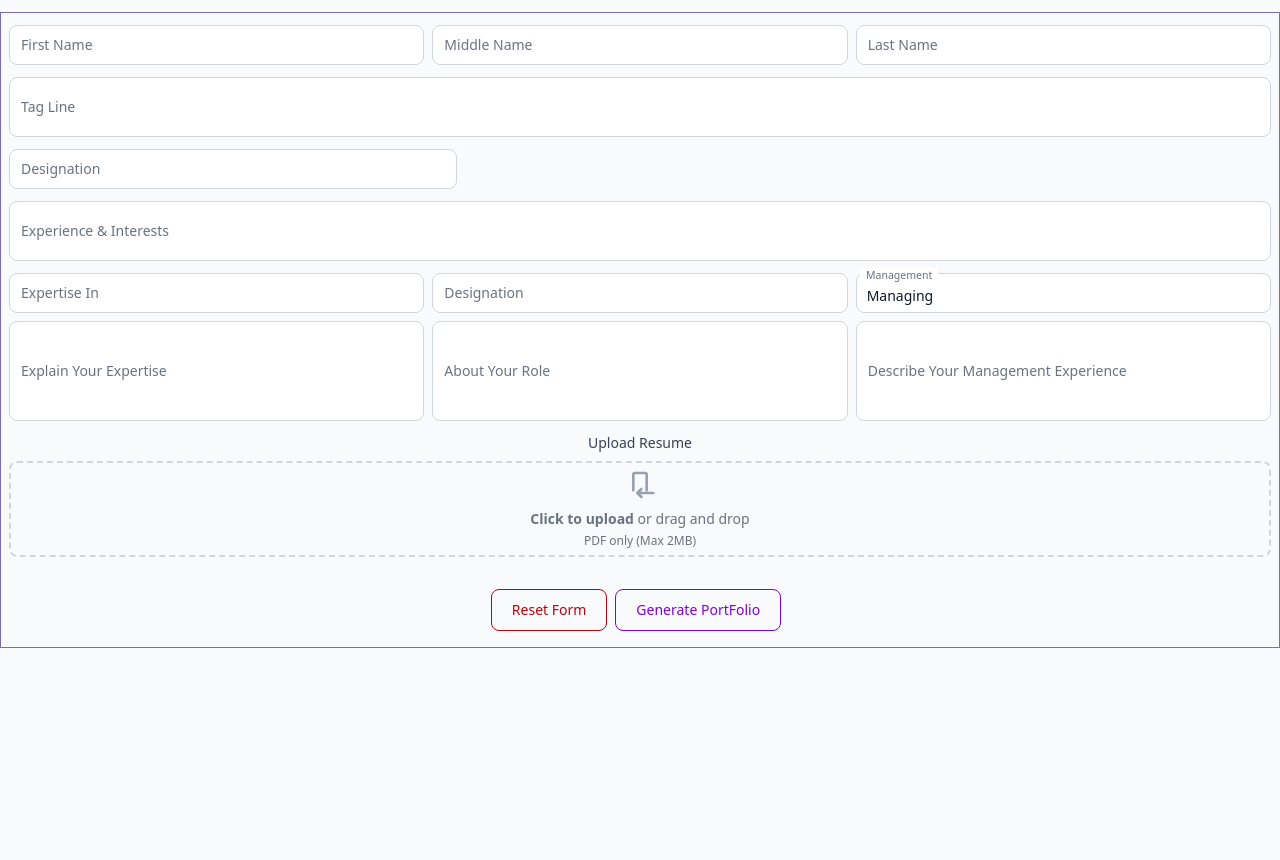
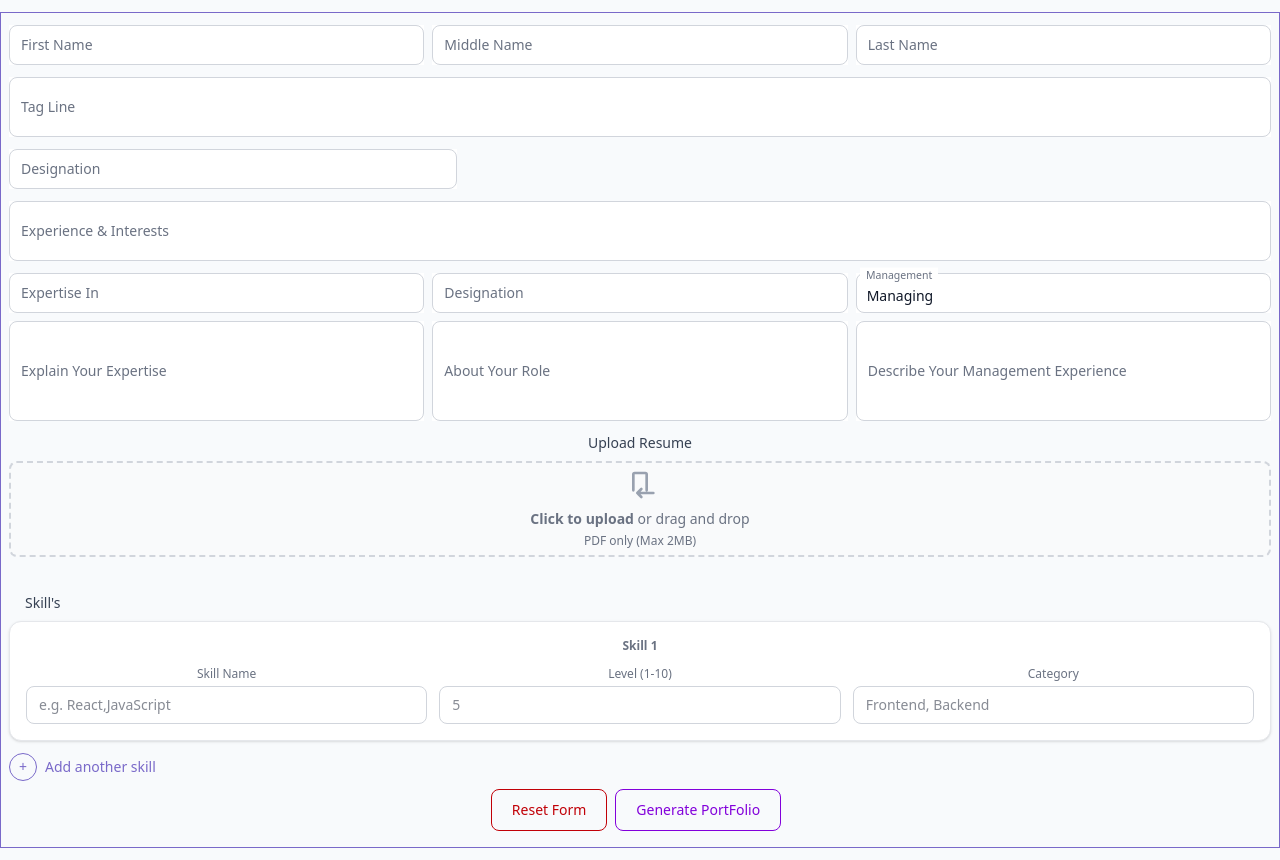
Before and after one commit to nikhilmacpp-cmyk/customfolio, a React (Vite) app: page / in a window 1280 px wide. Before the commit the page ends 800 px from the top, so only its background shows below. Built offline with nearby package versions, Linux system fonts and the light colour scheme.

Commit message:
Fixed : Skill field in form

```diff
--- a/src/components/HeroSection.jsx
+++ b/src/components/HeroSection.jsx
@@ -8,12 +8,12 @@ export const HeroSection = () => {
     >
         <div className="container max-w-4xl mx-auto text-center z-10">
             <div className="space-y-6">
-                <h1 className="text-4xl md:text-6xl font-bold tracking-tight">
+                {firstName && <h1 className="text-4xl md:text-6xl font-bold tracking-tight">
                     <span className="opacity-0 animate-fade-in">{" "}Hi, I'm</span>
                     <span className="text-primary opacity-0 animate-fade-in-delay-1">{" "}{firstName}</span>
                     <span className="text-gradient ml-2 opacity-0 animate-fade-in-delay-2">{" "}{middleName}</span>
                     <span className="text-gradient ml-2 opacity-0 animate-fade-in-delay-2">{" "}{lastName}</span>
-                </h1>
+                </h1>}
                 <p className="text-lg md:text-xl text-muted-foreground max-w-2xl mx-auto opacity-0 animate-fade-in-delay-3">
                     {tagLine}
                 </p>
--- a/src/components/PortfolioForm.jsx
+++ b/src/components/PortfolioForm.jsx
@@ -2,11 +2,11 @@ import { useSelector } from "react-redux";
 
 export const PortfolioForm = (props) => {
     const initialState = useSelector((state) => state.view);
-    const { firstName = '', middleName = '', lastName = '', tagLine = '', isShowMyWork, aboutMeSection = '' ,resume} = initialState;
+    const { firstName = '', middleName = '', lastName = '', tagLine = '', isShowMyWork, aboutMeSection = '', resume, skills = [] } = initialState;
     const {
         action = () => { },
     } = props
-    console.log('resume',resume)
+    console.log('skills', skills)
     return <div className="container border border-primary p-2 m-3">
         <form>
             {/* Name Section */}
@@ -183,7 +183,7 @@ export const PortfolioForm = (props) => {
             </div>
 
             {/* Resume upload */}
-            <div className="mb-6 mt-3">
+            <div className="mt-3">
                 <label className="block mb-2 text-sm font-medium text-gray-700">
                     Upload Resume
                 </label>
@@ -219,6 +219,91 @@ export const PortfolioForm = (props) => {
                 )}
             </div>
 
+            {/* Skills */}
+            <div className="flex mt-3 w-full">
+                <div className="mt-6 w-full">
+                    <p className="text-sm text-left pl-4 font-medium text-gray-700 mb-2">Skill's</p>
+
+                    <div className="space-y-4">
+                        {skills.map((skill, index) => (
+                            <div
+                                key={index}
+                                className="rounded-xl border border-gray-200 bg-white p-4 shadow-sm"
+                            >
+                                <p className="text-xs font-semibold text-gray-500 mb-3">
+                                    Skill {index + 1}
+                                </p>
+
+                                <div className="grid grid-cols-1 gap-3 md:grid-cols-3">
+
+                                    {/* Skill Name */}
+                                    <div className="flex flex-col">
+                                        <label className="text-xs text-gray-500 mb-1">Skill Name</label>
+                                        <input
+                                            type="text"
+                                            value={skill.name}
+                                            name={'name'}
+                                            onChange={e =>
+                                                action({ type: 'ADD-EDIT-SKILLS', payload: e.target.value, forValue: e.target.name ,index})
+                                            }
+                                            className="rounded-lg border border-gray-300 px-3 py-2 text-sm focus:outline-none focus:ring-2 focus:ring-primary/60"
+                                            placeholder="e.g. React,JavaScript"
+                                        />
+                                    </div>
+
+                                    {/* Level (NUMBER) */}
+                                    <div className="flex flex-col">
+                                        <label className="text-xs text-gray-500 mb-1">Level (1-10)</label>
+                                        <input
+                                            type="number"
+                                            min="1"
+                                            max="10"
+                                            name={'level'}
+                                            value={skill.level}
+                                            onChange={e =>
+                                                action({ type: 'ADD-EDIT-SKILLS', payload: e.target.value, forValue: e.target.name ,index})
+                                            }
+                                            className="rounded-lg border border-gray-300 px-3 py-2 text-sm focus:outline-none focus:ring-2 focus:ring-primary/60"
+                                            placeholder="5"
+                                        />
+                                    </div>
+
+                                    {/* Category */}
+                                    <div className="flex flex-col">
+                                        <label className="text-xs text-gray-500 mb-1">Category</label>
+                                        <input
+                                            type="text"
+                                            value={skill.category}
+                                            name={'category'}
+                                            onChange={e =>
+                                                action({ type: 'ADD-EDIT-SKILLS', payload: e.target.value, forValue: e.target.name,index })
+                                            }
+                                            className="rounded-lg border border-gray-300 px-3 py-2 text-sm focus:outline-none focus:ring-2 focus:ring-primary/60"
+                                            placeholder="Frontend, Backend"
+                                        />
+                                    </div>
+
+                                </div>
+                            </div>
+                        ))}
+                    </div>
+
+                    {/* Add Skill Button */}
+                    <div className="flex justify-start">
+                        <button
+                            type="button"
+                            onClick={() => action({ type: 'ADD-SKILLS', payload: '' })}
+                            className="mt-3 cursor-pointer inline-flex items-center gap-2 text-sm font-medium text-primary hover:text-primary/80"
+                        >
+                            <span className="flex h-7 w-7 items-center justify-center rounded-full border border-primary">
+                                +
+                            </span>
+                            <span>Add another skill</span>
+                        </button>
+                    </div>
+
+                </div>
+            </div>
 
             {/* <div className="mt-3 text-left">
                 <label className="inline-flex items-center cursor-pointer" >
--- a/src/pages/Home.jsx
+++ b/src/pages/Home.jsx
@@ -2,12 +2,12 @@
 import BuildPortFolio from "../components/BuildPortFolio"
 import { PortfolioForm } from "../components/PortfolioForm"
 import { useDispatch, useSelector } from "react-redux"
-import { setTagLine, setActiveView, setFirstName, setLastName, setMiddleName, setIsShowMyWork, setAboutMeSection, setResume } from "../redux/viewSlice"
+import { setTagLine, setActiveView, setFirstName, setLastName, setMiddleName, setIsShowMyWork, setAboutMeSection, setResume, setSkills } from "../redux/viewSlice"
 import { useEffect } from "react"
 export const Home = () => {
   const initialState = useSelector((state) => state.view);
   const Dispatch = useDispatch()
-  const { activeView = '', aboutMeSection } = initialState;
+  const { activeView = '', aboutMeSection, skills } = initialState;
 
   const initialAboutMe = {
     designation: "",
@@ -28,7 +28,8 @@ export const Home = () => {
   }, [activeView])
 
   const handleBuildPortFolio = (act) => {
-    const { type = '', payload = 'form', forValue = '' } = act;
+    console.log('act', act)
+    const { type = '', payload = 'form', forValue = '',index=0 } = act;
     switch (type) {
       case 'FORM-EDIT':
         Dispatch(setActiveView(payload))
@@ -41,6 +42,9 @@ export const Home = () => {
         Dispatch(setIsShowMyWork(false))
         Dispatch(setAboutMeSection(initialAboutMe))
         Dispatch(setResume(null))
+        Dispatch(setSkills([
+          { name: "", level: "", category: "" }, // default first row
+        ]))
         break;
       case 'FIRST-NAME-CHANGE':
         Dispatch(setFirstName(payload))
@@ -69,9 +73,17 @@ export const Home = () => {
         }))
         break;
       case 'ATTATCH-RESUME':
-        const temp =  URL.createObjectURL(payload?.[0]);
-        console.log('temp',temp)
         Dispatch(setResume(payload?.[0]))
+        break;
+      case 'ADD-SKILLS':
+        const updated = [...skills, { name: "", level: "", category: "" }];
+        Dispatch(setSkills(updated));
+        break;
+      case 'ADD-EDIT-SKILLS':
+        const updatedEntry = skills?.map((item,ind)=>
+        ind === index ? {...item,[forValue]:payload}:item
+        )
+        Dispatch(setSkills(updatedEntry))
       break;
       default:
         console.log('Unknown action type', act);
--- a/src/redux/viewSlice.js
+++ b/src/redux/viewSlice.js
@@ -11,8 +11,11 @@ const viewSlice = createSlice({
         tagLine: '',
         isShowMyWork: false,
         designation: '',
-        aboutMeSection: { 'designation': '', 'experienceAndIntrest': '','expertise':'','expertiseAndInterest':'','aboutYourRole':'' },
-        resume:null
+        aboutMeSection: { 'designation': '', 'experienceAndIntrest': '', 'expertise': '', 'expertiseAndInterest': '', 'aboutYourRole': '' },
+        resume: null,
+        skills: [
+            { name: "", level: "", category: "" }, // default first row
+        ]
     },
     reducers: {
         setActiveView: (state, action) => {
@@ -38,6 +41,9 @@ const viewSlice = createSlice({
         },
         setResume: (state, action) => {
             state.resume = action.payload;
+        },
+        setSkills: (state, action) => {
+            state.skills = action.payload;
         }
     }
 })
@@ -50,6 +56,7 @@ export const {
     setTagLine,
     setIsShowMyWork,
     setAboutMeSection,
-    setResume
+    setResume,
+    setSkills
 } = viewSlice?.actions;
 export default viewSlice.reducer;
```
Also changed, not shown: 1 other file (tests, documents, lock files or other folders).
